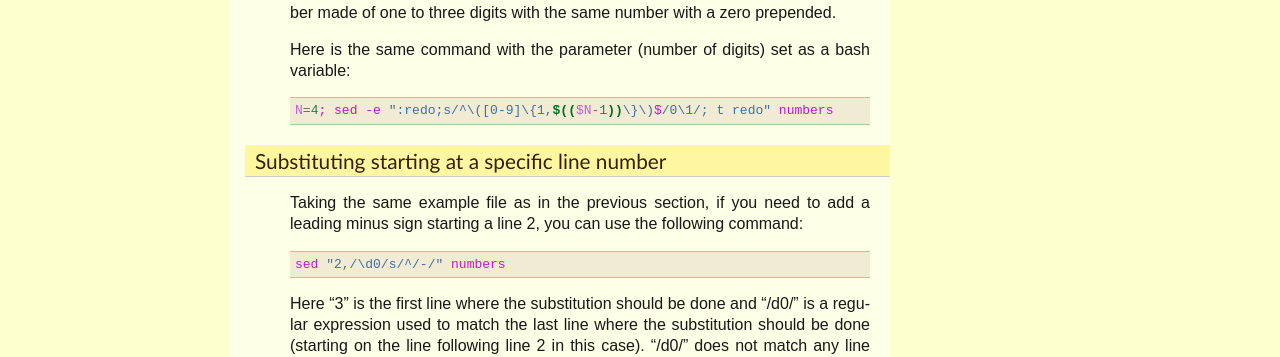
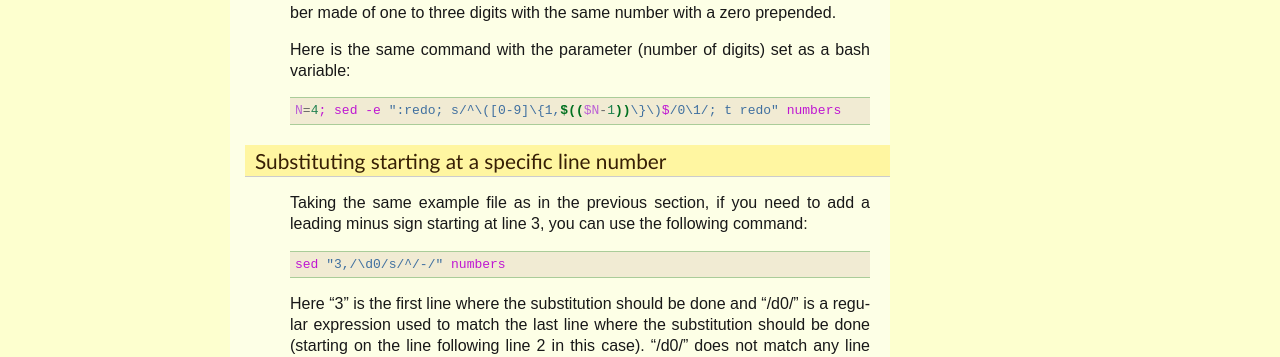
Before and after one commit to thierr26/thierr26_personal_notes_sphinx_sources, a Sphinx documentation site: the page built from source/sed.rst, in a window 1280 px wide and 1338 px high. Shown: the part 723-1080 px from the top of the window. Built offline with Sphinx 7.4.7, drawn with Linux system fonts in a browser that asks for light colours.

Commit message:
Fix sed page

```diff
--- a/source/sed.rst
+++ b/source/sed.rst
@@ -52,7 +52,7 @@ prepended.
 Here is the same command with the parameter (number of digits) set as a bash
 variable::
 
-  N=4; sed -e ":redo;s/^\([0-9]\{1,$(($N-1))\}\)$/0\1/; t redo" numbers
+  N=4; sed -e ":redo; s/^\([0-9]\{1,$(($N-1))\}\)$/0\1/; t redo" numbers
 
 
 Substituting starting at a specific line number
@@ -62,9 +62,9 @@ Substituting starting at a specific line number
   pair: sed commands; addresses specifications
 
 Taking the same example file as in the previous section, if you need to add a
-leading minus sign starting a line 2, you can use the following command::
+leading minus sign starting at line 3, you can use the following command::
 
-  sed "2,/\d0/s/^/-/" numbers
+  sed "3,/\d0/s/^/-/" numbers
 
 Here "3" is the first line where the substitution should be done and "/\d0/" is
 a regular expression used to match the last line where the substitution should
```
